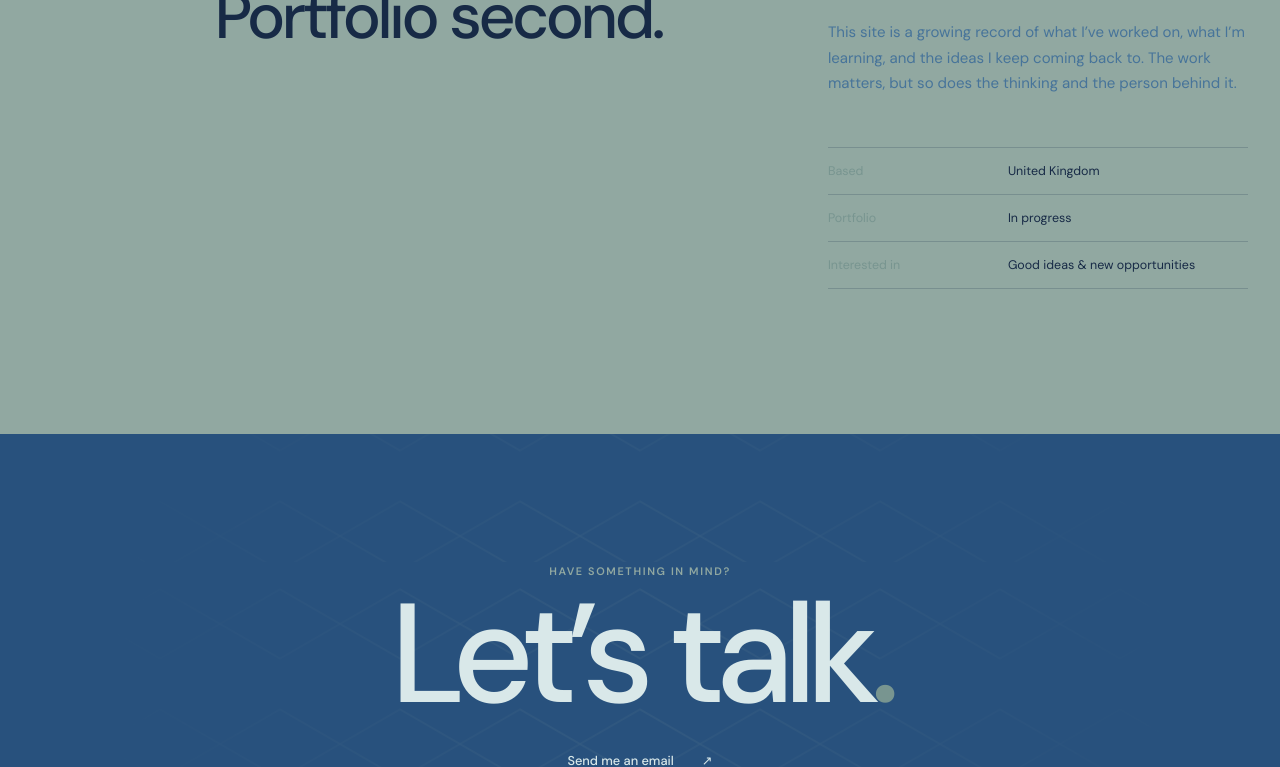
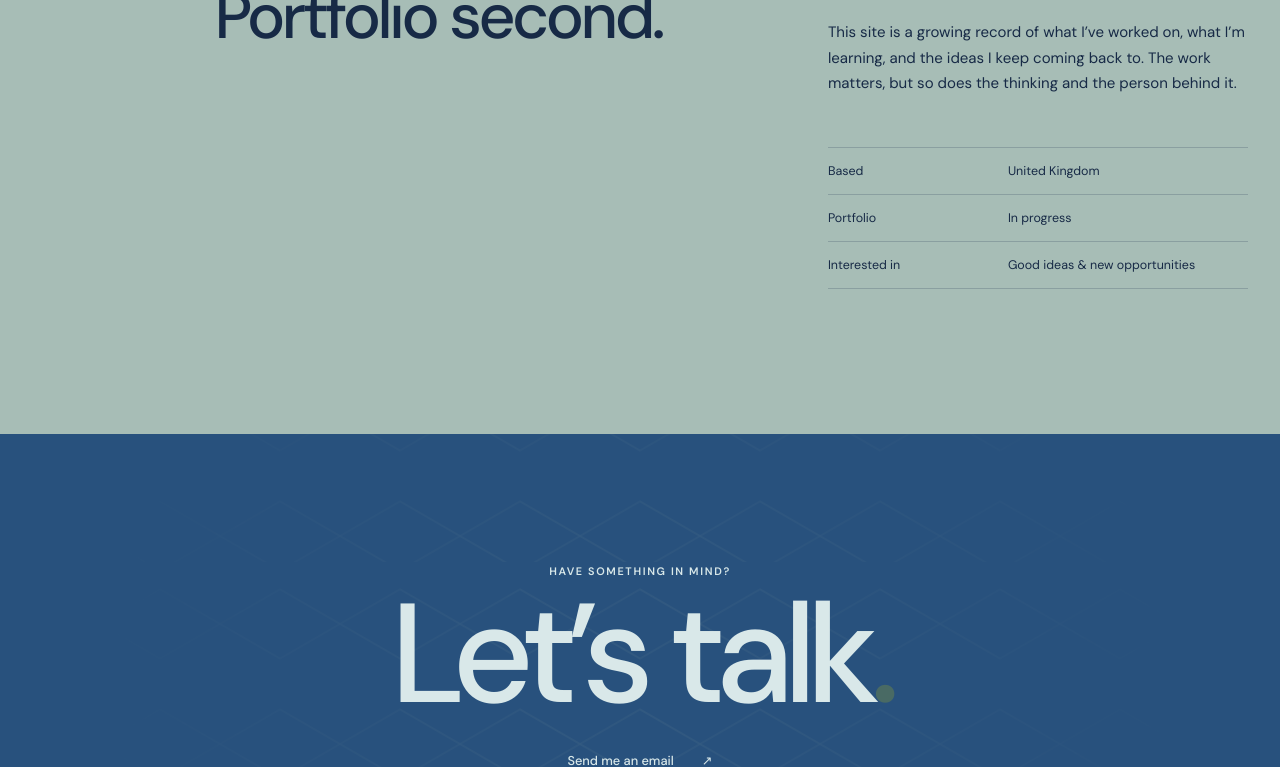
Before and after one commit to zacwhittaker/zacwhittakerwebsite, a website built with Vite: page index.html in a window 1280 px wide. Shown: the part 2033-2800 px from the top of the page. Built offline with nearby package versions, Linux system fonts and the light colour scheme.

Commit message:
Audit and improve WCAG colour contrast

```diff
--- /dev/null
+++ b/COLOUR-CONTRAST.md
@@ -0,0 +1,61 @@
+# Colour contrast research and palette audit
+
+## Standard used
+
+This site targets WCAG 2.2 Level AA.
+
+- Normal text must have a contrast ratio of at least **4.5:1** against its background.
+- Large text must have a ratio of at least **3:1**. WCAG defines large text as at least 18pt regular or 14pt bold.
+- Meaningful interface components, focus indicators, icons, and graphical objects must have at least **3:1** contrast against adjacent colours.
+- Ratios are thresholds and must not be rounded up. For example, 2.99:1 does not pass 3:1.
+- Decorative graphics are exempt when they do not communicate information or provide an interactive control.
+- WCAG contrast uses relative luminance: `(L1 + 0.05) / (L2 + 0.05)`, where L1 is the lighter colour.
+
+Primary references:
+
+- [WCAG 2.2, Success Criterion 1.4.3: Contrast (Minimum)](https://www.w3.org/TR/WCAG22/#contrast-minimum)
+- [Understanding SC 1.4.11: Non-text Contrast](https://www.w3.org/WAI/WCAG22/Understanding/non-text-contrast.html)
+- [W3C technique G17: contrast calculation and relative luminance](https://www.w3.org/WAI/WCAG22/Techniques/general/G17)
+- [W3C technique G207: 3:1 contrast for meaningful icons](https://www.w3.org/WAI/WCAG22/Techniques/general/G207)
+
+## Audit findings
+
+The first 0684-derived palette retained the reference image's hues, but several functional pairings were too close in luminance:
+
+| Pair | Previous ratio | Result |
+| --- | ---: | --- |
+| Eucalyptus `#789590` on ice `#d9e8e9` | 2.56:1 | Fail for text |
+| Slate `#47749a` on ice `#d9e8e9` | 3.94:1 | Fail for normal text |
+| Slate `#47749a` on sage `#91a8a1` | 1.97:1 | Fail |
+| Sage `#91a8a1` on denim `#28517d` | 3.25:1 | Fail for small text |
+| Navy `#172a46` on ice `#d9e8e9` | 11.45:1 | Pass AAA |
+| Ice `#d9e8e9` on denim `#28517d` | 6.50:1 | Pass AA |
+
+## Revised accessible palette
+
+The palette keeps the ink, denim, eucalyptus, sage, duck-egg, and ice character of image 0684 while increasing luminance separation.
+
+| Token | Colour | Intended use |
+| --- | --- | --- |
+| Navy | `#172a46` | Primary text, hero and browser canvas |
+| Charcoal | `#152238` | Deep supporting shade |
+| Denim | `#28517d` | Dark accent surfaces and text on pale surfaces |
+| Slate | `#345f83` | Secondary body text on ice |
+| Eucalyptus | `#496a64` | Mid-tone accent and principles band |
+| Sage | `#a7bdb6` | Light-green section surface |
+| Duck egg | `#b8cfd2` | Light blue supporting surface |
+| Ice | `#d9e8e9` | Lightest blue surface and text on dark colours |
+
+Key implemented pairings:
+
+| Pair | Ratio | Result |
+| --- | ---: | --- |
+| Navy on ice | 11.45:1 | Pass AAA |
+| Navy on sage | 7.28:1 | Pass AAA |
+| Denim on ice | 6.50:1 | Pass AA |
+| Slate on ice | 5.36:1 | Pass AA |
+| Ice on eucalyptus | 4.72:1 | Pass AA |
+| Ice on denim | 6.50:1 | Pass AA |
+| Sage on navy | 7.28:1 | Pass AAA |
+
+Body copy and small labels use pairings of at least 4.5:1. Decorative low-contrast geometry remains permissible because it conveys no information. Keyboard focus rings use denim on pale surfaces and ice on dark surfaces, comfortably exceeding the 3:1 non-text requirement.
--- a/style.css
+++ b/style.css
@@ -2,9 +2,9 @@
   --navy: #172a46;
   --charcoal: #152238;
   --denim: #28517d;
-  --slate: #47749a;
-  --eucalyptus: #789590;
-  --sage: #91a8a1;
+  --slate: #345f83;
+  --eucalyptus: #496a64;
+  --sage: #a7bdb6;
   --duck-egg: #b8cfd2;
   --ice: #d9e8e9;
   --ground: var(--duck-egg);
@@ -63,6 +63,14 @@ footer {
   z-index: 1;
 }
 a { color: inherit; text-decoration: none; }
+a:focus-visible {
+  outline: 3px solid var(--denim);
+  outline-offset: 4px;
+}
+.site-header a:focus-visible,
+.hero a:focus-visible,
+.contact a:focus-visible,
+footer a:focus-visible { outline-color: var(--ice); }
 p, h1, h2, dl, dd { margin-top: 0; }
 
 .site-header {
@@ -257,14 +265,15 @@ h1 span { color: var(--mist); }
 .work-meta { text-transform: uppercase; letter-spacing: .08em; }
 
 .about { background: var(--mist); box-shadow: 50vw 0 var(--mist), -50vw 0 var(--mist); }
+.about .overline { color: var(--navy); }
 .about-grid { display: grid; grid-template-columns: 1.1fr .9fr; gap: 100px; }
 .about-grid > div:first-child { position: relative; }
 .about-copy { padding-top: 7px; }
-.about-copy > p { color: var(--slate); font-size: .94rem; line-height: 1.7; }
+.about-copy > p { color: var(--navy); font-size: .94rem; line-height: 1.7; }
 .about-copy .lead { color: var(--navy); font-size: 1.45rem; line-height: 1.45; letter-spacing: -.03em; }
 dl { margin-bottom: 0; margin-top: 50px; border-top: 1px solid var(--line); }
 dl div { display: grid; grid-template-columns: 140px 1fr; padding: 15px 0; border-bottom: 1px solid var(--line); font-size: .78rem; }
-dt { color: var(--blue-grey); }
+dt { color: var(--navy); }
 dd { margin-bottom: 0; }
 
 .contact {
@@ -289,7 +298,7 @@ dd { margin-bottom: 0; }
   -webkit-mask-image: radial-gradient(circle at center, #000, transparent 72%);
   mask-image: radial-gradient(circle at center, #000, transparent 72%);
 }
-.contact .overline { color: var(--mist); }
+.contact .overline { color: var(--ice); }
 .contact h2 {
   margin-bottom: 38px;
   font-size: clamp(5rem, 11vw, 10rem);
```
